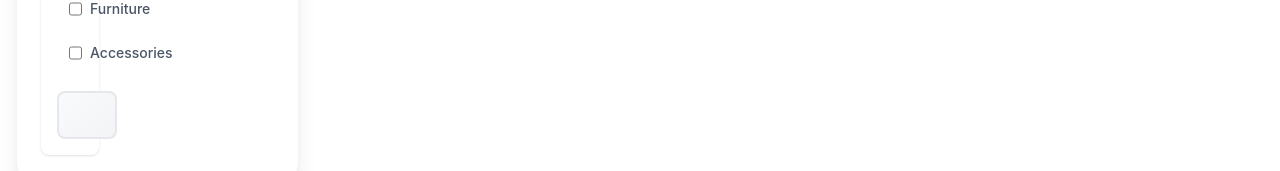
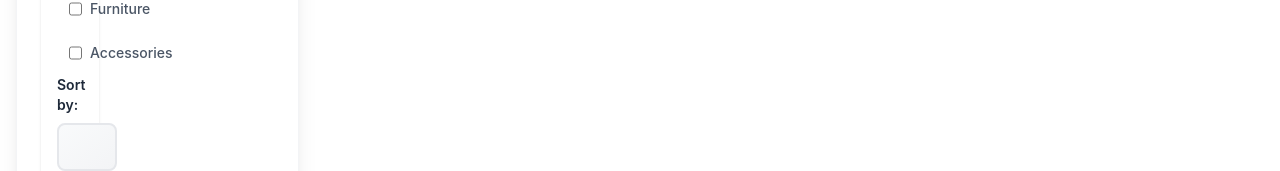
Before and after one commit to Shafeek-coder7594/mini-E-commerce-app-fontennd, a React app in the folder frontend/: page / in a window 1280 px wide. Shown: the part 306-477 px from the top of the page. Built offline with nearby package versions, Linux system fonts and the light colour scheme; no server answers; the HTML template or start-up script is replaced by a standard one.

Commit message:
Added some fix

```diff
--- a/frontend/src/pages/products/ProductsPage.jsx
+++ b/frontend/src/pages/products/ProductsPage.jsx
@@ -70,7 +70,7 @@ const ProductsPage = () => {
 
           {/* Sort */}
           <div>
-            <h3 className="text-sm font-semibold text-gray-800 mb-4"></h3>
+            <h3 className="text-sm font-semibold text-gray-800 mb-2">Sort by:</h3>
 
             <select
               value={sort}
```
